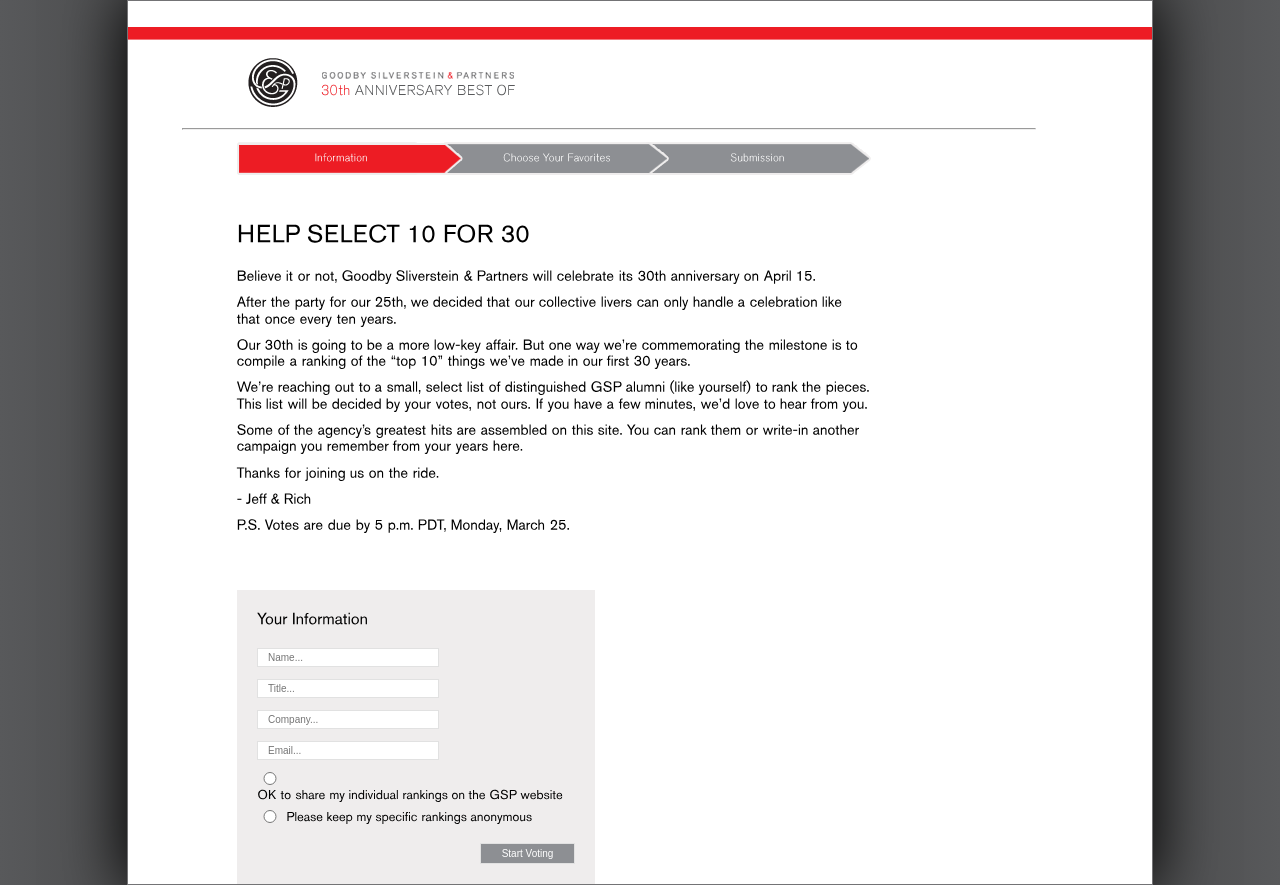
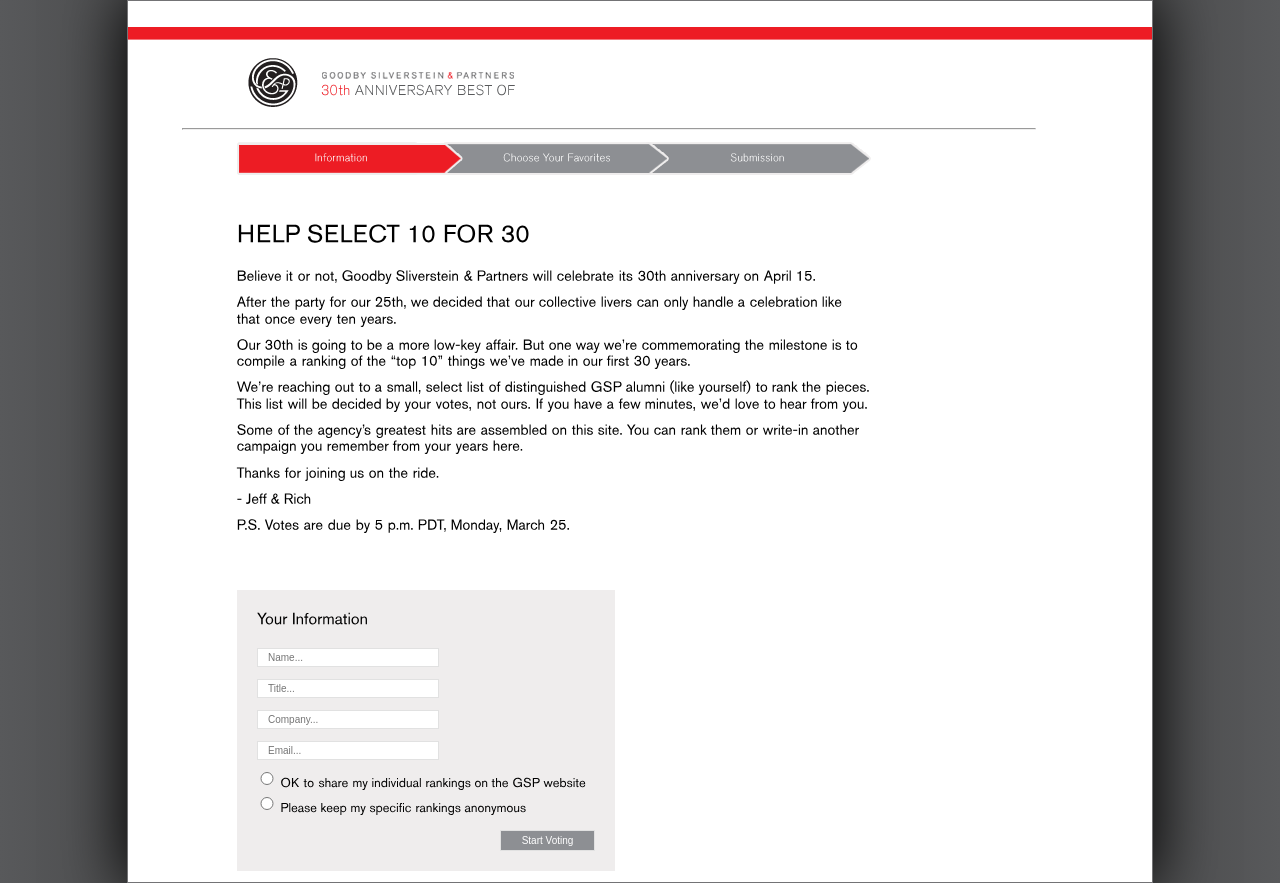
Before and after one commit to newshorts/thirty-choice, a PHP site: page / in a window 1280 px wide. Run offline with PHP 8.4, Linux system fonts and the light colour scheme; some libraries are stand-ins or nearby versions.

Commit message:
form styling for main page

```diff
--- a/css/style.css
+++ b/css/style.css
@@ -117,7 +117,7 @@
 */
 
 section form {
-    width: 318px;
+    width: 338px;
     padding: 20px;
     background-color: #efeded;
     margin-top: 57px;
@@ -161,14 +161,14 @@
 }
 
 form input.radio {
-    width: 26px;
+    width: 20px;
     color: #e1e1e1;
 }
 
 form span.radio {
     display: inline-block;
     position: relative;
-    top: -3px;
+    top: 1px;
 }
 
 .inputParent {
```
